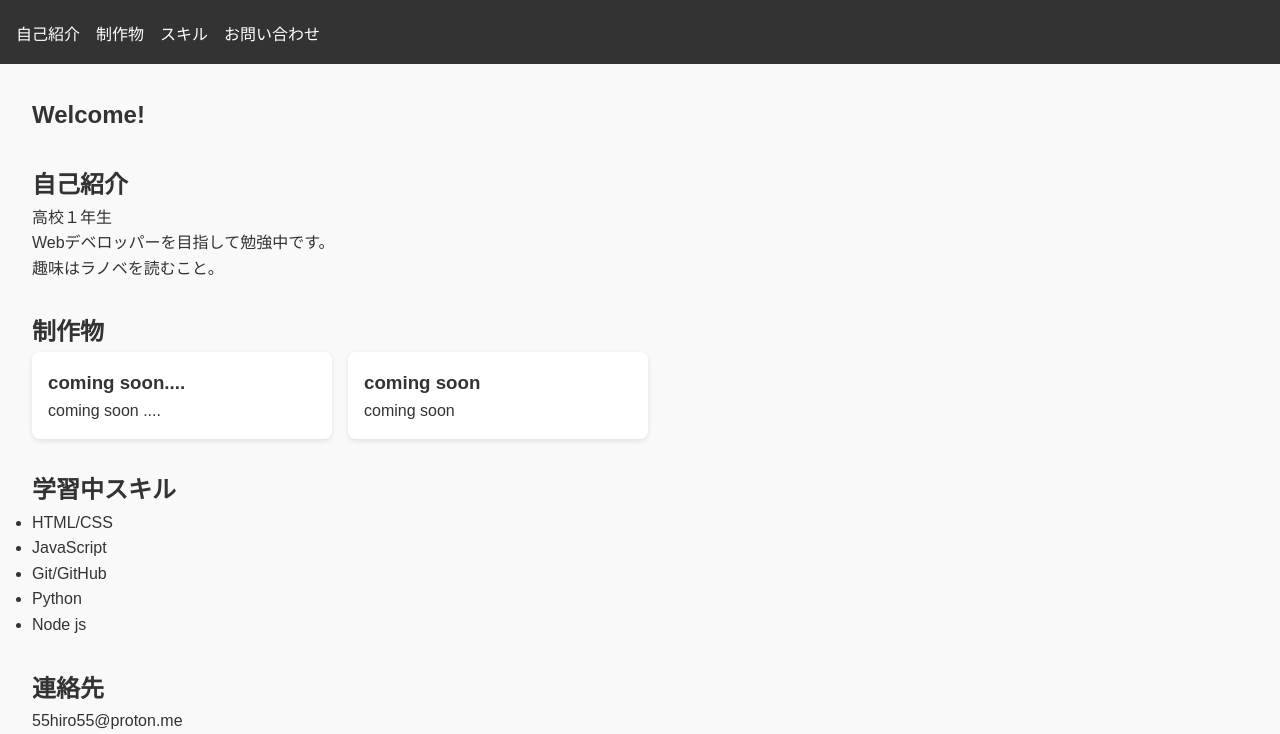
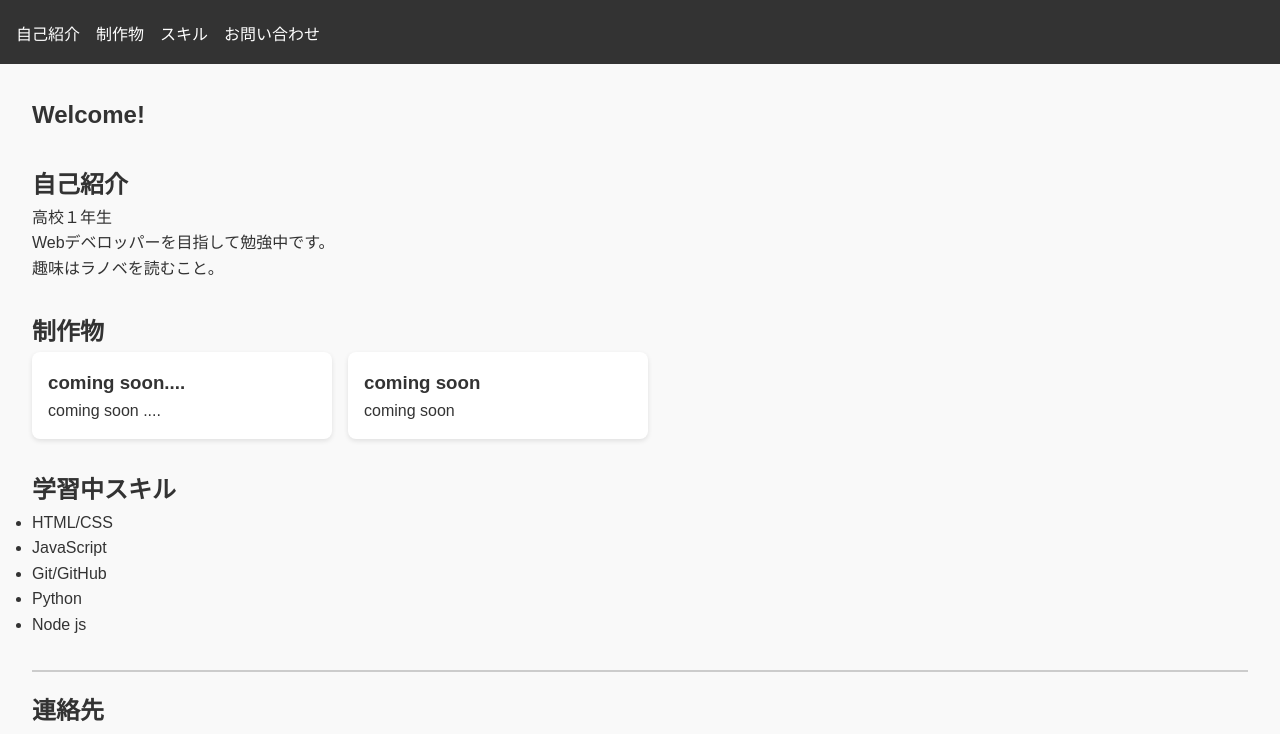
Before and after one commit to hirorogo/Portfolio, a plain HTML site: page index.html in a window 1280 px wide. Shown: the part 61-795 px from the top of the page. Drawn offline with Linux system fonts and the light colour scheme; a script that the page names is missing.

Commit message:
上に線を引いた

```diff
--- a/index.html
+++ b/index.html
@@ -6,12 +6,10 @@
     <meta name="viewport" content="width=device-width, initial-scale=1.0">
     <title>hiro Portfolio</title>
     <link rel="stylesheet" href="style.css">
-    <!DOCTYPE html>
-
 </head>
-<boby>
+<body>
+    <div class="portfolio-wrapper">
         <header>
-
             <h1>hiro</h1>
             <nav>
                 <ul>
@@ -23,7 +21,6 @@
             </nav>
         </header>
 
-
         <main>
             <section id="top">
                 <h2>Welcome!</h2>
@@ -34,8 +31,6 @@
                 <p>高校１年生</p>
                 <p>Webデベロッパーを目指して勉強中です。</p>
                 <p>趣味はラノベを読むこと。</p>
-
-
             </section>
 
             <section id="works">
@@ -51,7 +46,7 @@
                     </div>
                 </div>
             </section>
-
+            <div class="gakushuu">
                 <section id="skills">
                     <h2>学習中スキル</h2>
                     <ul>
@@ -62,7 +57,7 @@
                         <li>Node js</li>
                     </ul>
                 </section>
-
+            </div>
             <section id="contact">
                 <h2>連絡先</h2>
                 <p>55hiro55@proton.me</p>
@@ -72,13 +67,7 @@
         <footer>
             <p>&copy; 2025 Hiro</p>
         </footer>
-
+    </div>
     <script src="script.js"></script>
 </body>
-
 </html>
-
-
-</boby>
-
-</html>
--- a/style.css
+++ b/style.css
@@ -63,3 +63,10 @@ footer {
   bottom: 0;
   width: 100%;
 }
+section {
+  margin-bottom: 2em;
+}
+#contact {
+    border-top: 2px solid #ccc;
+    padding-top: 20px;
+}
```
Also changed, not shown: main.js (deleted), script.js (added). Lines whose indentation alone changed are shown as unchanged.
